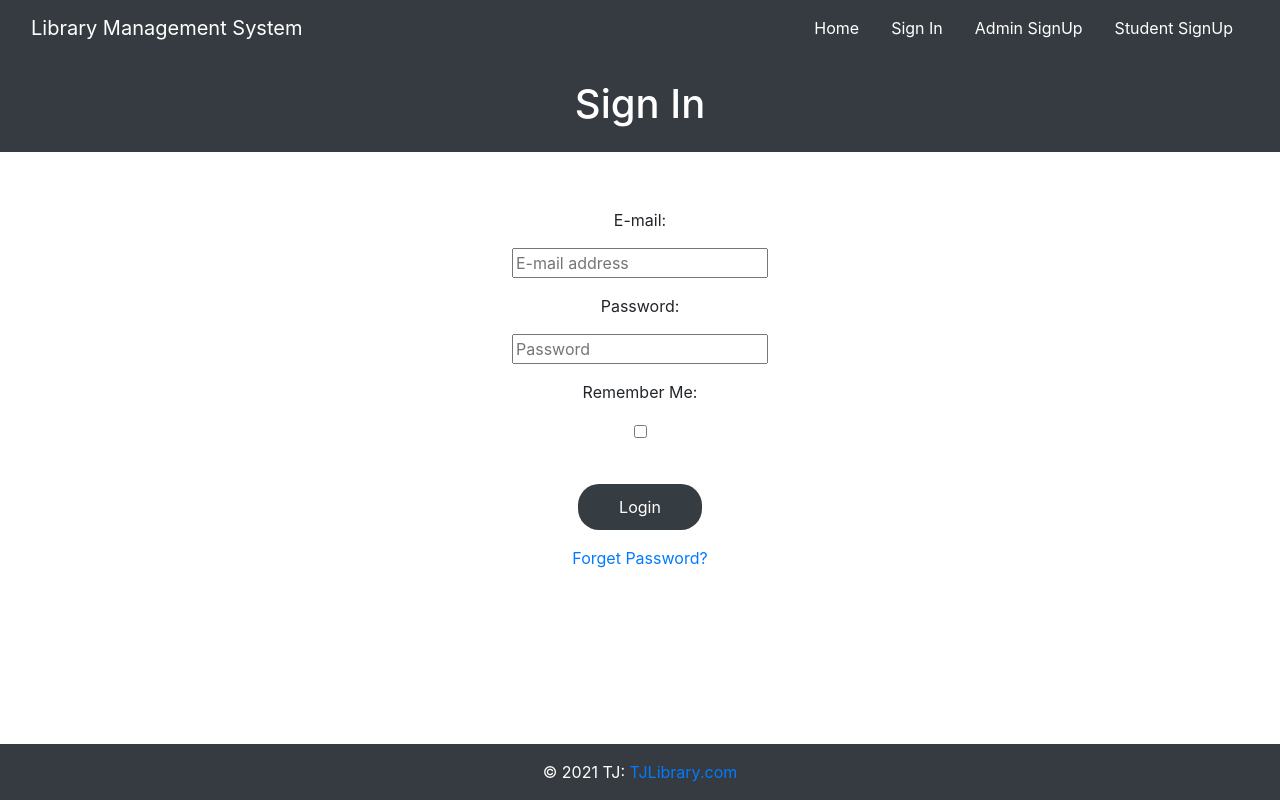
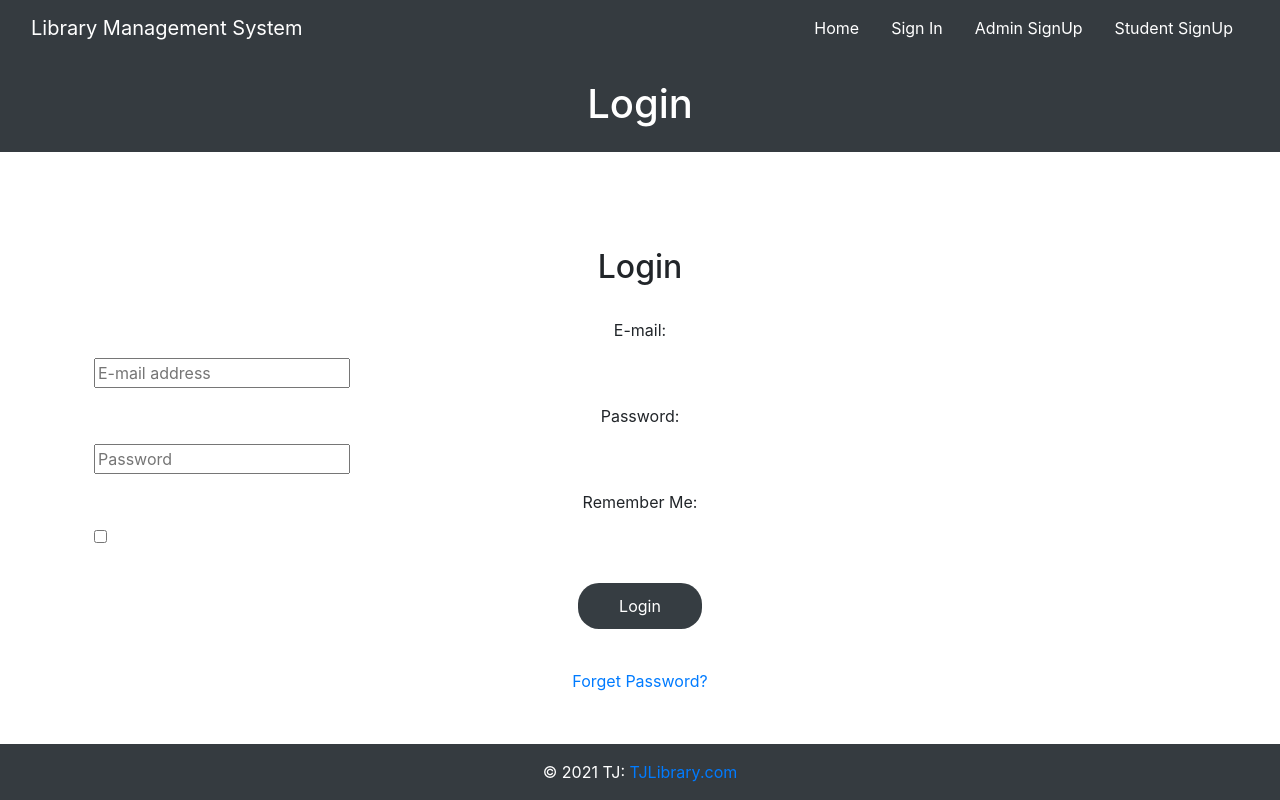
Before and after one commit to TejasJogi/Library-Management-System-Django-MYSQL, a Django app: page /accounts/login/ in a window 1280 px wide. Run offline with Django 3.2, Linux system fonts and the light colour scheme; parts of the project's set-up code (start-up, migrations or seed data) failed here and were passed over; some libraries are stand-ins or nearby versions.

Commit message:
minor hanges in templates

```diff
--- a/templates/account/base.html
+++ b/templates/account/base.html
@@ -35,9 +35,11 @@
 
 <body>
   {% block body %}
+  <header>
 
+  </header>
 
-
+  <main>
     {% block content %}
     {% if messages %}
     <div>
@@ -51,6 +53,8 @@
     {% endif %}
     {% endblock %}
     {% endblock %}
+  </main>
+
   {% block extra_body %}
 
   <footer class="page-footer font-small dark">
--- a/templates/account/login.html
+++ b/templates/account/login.html
@@ -2,39 +2,50 @@
 
 {% load i18n %}
 
-{% block head_title %}{% trans "Sign In" %}{% endblock %}
+{% block head_title %}{% trans "Login" %}{% endblock %}
+
+{% block link %}
+<link rel="stylesheet" href="/static/css/login.css"> {% endblock link %}
 
 {% block content %}
 
-{% include 'library/navbar.html' %}
+{% include "library/navbar.html" %}
 
-<h1>{% trans "Sign In" %}</h1><br>
+<h1>{% trans "Login" %}</h1><br>
 
+<div class="flex" style="margin-top: 5%;">
+  <div class="container">
+    <h2>Login</h2>
     <div class="signup-form  p-4">
-  <form name="SignForm" method="post" class="form-horizontal">{% csrf_token %}
+      <form name="SignForm" method="post" class="form-horizontal">
+
+        {% csrf_token %}
         {{form.non_field_errors}}
         {% for field in form %}
         <div class="form-group text-center">
           <label class="control-label col-xs-4">{{ field.label_tag }}</label>
-      <div class="col-xs-8">
+          <div class="col-xs-8 row">
             {{ field }} {{field.errors}}
           </div>
         </div>
         {% endfor %}
         <br>
         <div class="form-group text-center">
-      <div class="col-xs-8 col-xs-offset-4">
+          <div class="col-xs-8">
             <button type="submit" class="btn">Login</button>
           </div>
+        </div>
+
     </div>
     <div class="text-center"><a href="/accounts/password/reset/">Forget Password?</a></div>
   </div>
   </form>
+</div>
+</div>
 
 
-</div>
-
 {% block script %}
-<script src="/static/js/login.js"></script> {% endblock script %}
+<script src="/static/js/login.js"></script>
+{% endblock script %}
 
 {% endblock %}
--- a/templates/library/Navbar.html
+++ b/templates/library/Navbar.html
@@ -1,13 +1,4 @@
-<!DOCTYPE html>
-<html lang="en">
-<head>
-    <meta charset="UTF-8">
-    <meta http-equiv="X-UA-Compatible" content="IE=edge">
-    <meta name="viewport" content="width=device-width, initial-scale=1.0">
-    <title>Document</title>
-</head>
-<body>
-    <nav class="navbar navbar-expand-lg navbar-dark">
+<nav class="navbar navbar-expand-lg navbar-dark shadow-5-strong">
     <div class="container-fluid">
         <a class="navbar-brand" href="/">Library Management System</a>
 
@@ -19,5 +10,3 @@
         </li>
     </div>
 </nav>
-</body>
-</html>
--- a/templates/library/admindash.html
+++ b/templates/library/admindash.html
@@ -21,7 +21,7 @@
     <h2 class="display-4">Hello {{user.first_name}} {{user.last_name}} !</h1>
     <p class="lead">Admin can use below features..
     </p>
-    <hr class="my-4">
+    <hr class="mb-5">
     <div class="options" style="text-align:center">
         <a href="addbook" class="btn" role="button" aria-pressed="true">Add Books</a><br><br>
         <a href="viewbook" class="btn" role="button" aria-pressed="true">View All Books</a><br><br>
--- a/templates/library/base.html
+++ b/templates/library/base.html
@@ -30,7 +30,7 @@
 
 <body>
   <header>
-
+    {% block nav %} {% endblock nav %}
   </header>
 
   <main>
--- a/templates/library/index.html
+++ b/templates/library/index.html
@@ -12,7 +12,7 @@
 <div id="carouselExampleIndicators" class="carousel slide" data-ride="carousel">
     <div class="carousel-inner">
         <div class="carousel-item active">
-            <img class="d-block w-100 " height="500px" src="https://source.unsplash.com/random/1920x1080/?library,books"
+            <img class="d-block w-100 " height="500px" src="/static/library.jpg"
                 alt="">
             <div class="carousel-caption">
                 <h2 class="display-4" style="font-size: 65px;""
```
Also changed, not shown: templates/library/adminnavbar.html (+3 -17 lines), templates/library/studentnavbar.html (+3 -20 lines). Lines whose indentation alone changed are shown as unchanged.
